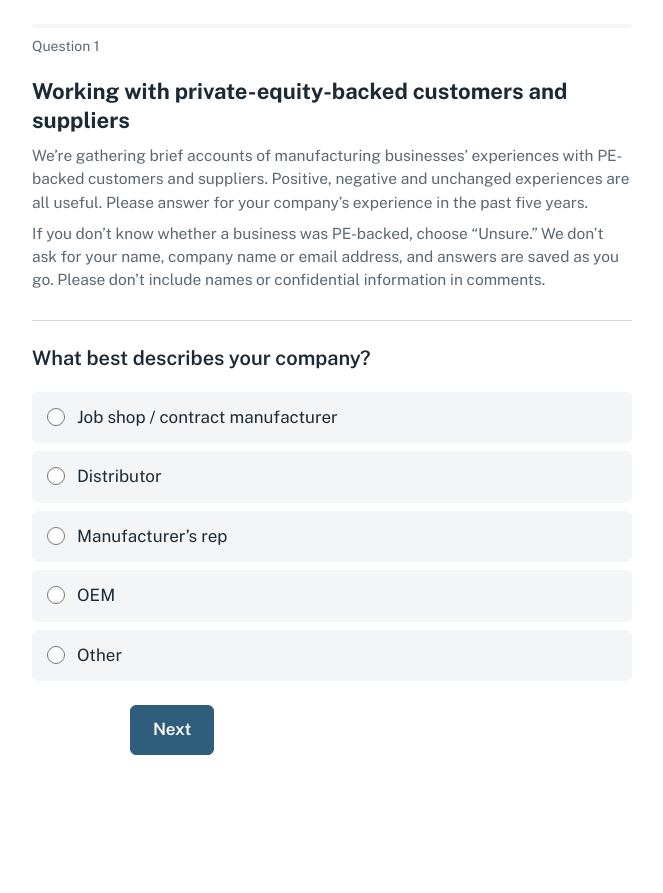
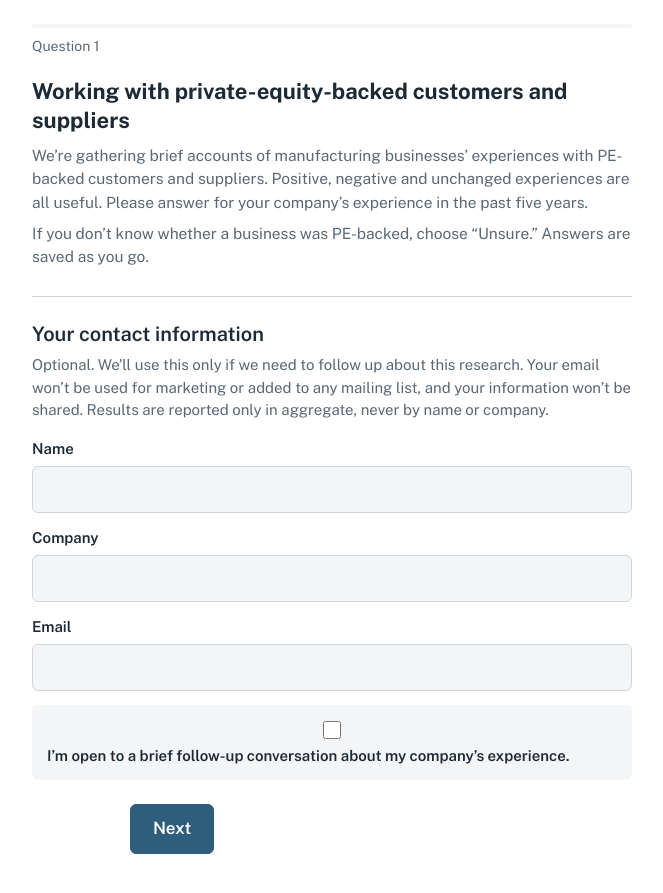
Before and after one commit to williamalverson/pe-manufacturing-survey, a plain HTML site: page index.html in a window 1280 px wide. Shown: the whole page, without its empty margins (308-971 px from the left). Before the commit the page ends 838 px from the top, so only its background shows below. Drawn offline with nearby package versions, Linux system fonts and the light colour scheme.

Commit message:
new index

```diff
--- a/index.html
+++ b/index.html
@@ -60,6 +60,13 @@
   .msg { margin-top: 14px; font-size: 15px; color: var(--error); min-height: 1.5em; }
   .done h2 { font-size: 22px; margin: 0 0 8px; }
   .done p { color: var(--muted); margin: 0; }
+  .contact { display: grid; gap: 14px; margin-top: 14px; }
+  .contact label { display: grid; gap: 6px; font-size: 15px; font-weight: 600; }
+  .contact input {
+    font: inherit; font-weight: 400; padding: 11px 14px; border: 1px solid var(--line);
+    border-radius: var(--radius); background: var(--field); color: var(--ink); width: 100%;
+  }
+  .contact input:focus-visible { outline: 3px solid var(--accent); outline-offset: 2px; }
   .hp { position: absolute; left: -9999px; width: 1px; height: 1px; overflow: hidden; }
   @media (prefers-reduced-motion: reduce) { .progress > span { transition: none; } }
 </style>
@@ -72,7 +79,7 @@
   <section class="intro" id="intro">
     <h1>Working with private-equity-backed customers and suppliers</h1>
     <p>We’re gathering brief accounts of manufacturing businesses’ experiences with PE-backed customers and suppliers. Positive, negative and unchanged experiences are all useful. Please answer for your company’s experience in the past five years.</p>
-    <p>If you don’t know whether a business was PE-backed, choose “Unsure.” We don’t ask for your name, company name or email address, and answers are saved as you go. Please don’t include names or confidential information in comments.</p>
+    <p>If you don’t know whether a business was PE-backed, choose “Unsure.” Answers are saved as you go.</p>
   </section>
 
   <form id="survey" novalidate>
@@ -96,11 +103,14 @@
 const CONFIG = {
   SHEET_ENDPOINT: "https://script.google.com/macros/s/AKfycbw3jruHc-KOp2BsiXgtBxu2WXeH07pfsf5Fb-oWNg4rSj18q5Z76Rv_To9wpkjsgP2s/exec",   // ends in /exec
   FORMSPREE_ENDPOINT: "",   // completed responses only; "" to disable
-  SURVEY_VERSION: "1.0"
+  SURVEY_VERSION: "1.1"
 };
 /* ============================================ */
 
 const QUESTIONS = {
+  q0: { type: "contact", text: "Your contact information",
+        hint: "Optional. We’ll use this only if we need to follow up about this research. Your email won’t be used for marketing or added to any mailing list, and your information won’t be shared. Results are reported only in aggregate, never by name or company.",
+        fields: [["contact_name","Name","text","name"],["contact_company","Company","text","organization"],["contact_email","Email","email","email"],["follow_up_opt_in"]] },
   q1: { field: "company_type", type: "radio", text: "What best describes your company?",
         options: [["job_shop","Job shop / contract manufacturer"],["distributor","Distributor"],["mfr_rep","Manufacturer’s rep"],["oem","OEM"],["other","Other"]] },
   q2: { field: "pe_exposure", type: "radio", required: true,
@@ -129,7 +139,7 @@ const QUESTIONS = {
 };
 
 function pathFor(exposure) {
-  const p = ["q1", "q2"];
+  const p = ["q0", "q1", "q2"];
   if (["customer","supplier","both"].includes(exposure)) p.push("q3");
   if (exposure === "customer" || exposure === "both") p.push("q4","q5");
   if (exposure === "supplier" || exposure === "both") p.push("q6","q7");
@@ -158,7 +168,24 @@ function render() {
   fs.appendChild(lg);
   if (q.hint) { const h = document.createElement("p"); h.className = "hint"; h.textContent = q.hint; fs.appendChild(h); }
 
-  if (q.type === "text") {
+  if (q.type === "contact") {
+    const box = document.createElement("div"); box.className = "contact";
+    q.fields.filter(f => f.length > 1).forEach(([field, label, type, ac]) => {
+      const lab = document.createElement("label");
+      const inp = document.createElement("input");
+      inp.type = type; inp.name = field; inp.autocomplete = ac; inp.maxLength = type === "email" ? 254 : 200;
+      inp.value = state.answers[field] || "";
+      inp.addEventListener("input", () => { setAnswer(field, inp.value.trim() ? inp.value.trim() : undefined); });
+      lab.append(document.createTextNode(label), inp); box.appendChild(lab);
+    });
+    const opt = document.createElement("label"); opt.className = "opt";
+    const cb = document.createElement("input"); cb.type = "checkbox"; cb.name = "follow_up_opt_in"; cb.value = "yes";
+    cb.checked = state.answers.follow_up_opt_in === "yes";
+    cb.addEventListener("change", () => setAnswer("follow_up_opt_in", cb.checked ? "yes" : undefined));
+    const sp = document.createElement("span"); sp.textContent = "I’m open to a brief follow-up conversation about my company’s experience.";
+    opt.append(cb, sp); box.appendChild(opt);
+    fs.appendChild(box);
+  } else if (q.type === "text") {
     const ta = document.createElement("textarea");
     ta.name = q.field; ta.maxLength = 5000; ta.setAttribute("aria-label", q.text);
     ta.value = state.answers[q.field] || "";
@@ -211,7 +238,11 @@ function onChoice(q, inp) {
 }
 
 function pruneHidden() {
-  const keep = new Set(pathFor(state.answers.pe_exposure).map(id => QUESTIONS[id].field));
+  const keep = new Set();
+  pathFor(state.answers.pe_exposure).forEach(id => {
+    const q = QUESTIONS[id];
+    (q.fields ? q.fields.map(f => f[0]) : [q.field]).forEach(f => keep.add(f));
+  });
   Object.keys(state.answers).forEach(f => { if (!keep.has(f)) delete state.answers[f]; });
   const keepIds = new Set(pathFor(state.answers.pe_exposure));
   state.seen = state.seen.filter(id => keepIds.has(id));
@@ -225,6 +256,15 @@ function setAnswer(field, value) {
 function go(dir) {
   const path = pathFor(state.answers.pe_exposure);
   const qid = path[state.idx];
+  const em = state.answers.contact_email;
+  if (dir > 0 && qid === "q0" && em && !/^[^\s@]+@[^\s@]+\.[^\s@]+$/.test(em)) {
+    $("msg").textContent = "Check the email address, or leave it blank.";
+    return;
+  }
+  if (dir > 0 && qid === "q0" && state.answers.follow_up_opt_in === "yes" && !em) {
+    $("msg").textContent = "Add an email so we can reach you, or uncheck the follow-up box.";
+    return;
+  }
   if (dir > 0 && QUESTIONS[qid].required && !state.answers[QUESTIONS[qid].field]) {
     $("msg").textContent = "Choose an answer to continue. “Unsure” is fine.";
     return;
@@ -245,11 +285,13 @@ function payload(status) {
     survey_version: CONFIG.SURVEY_VERSION,
     last_question: path[state.idx],
     questions_seen: state.seen.join(","),
-    questions_answered: Object.keys(state.answers).length
+    questions_answered: Object.values(QUESTIONS).filter(q => q.field && state.answers[q.field] !== undefined).length
   };
   Object.values(QUESTIONS).forEach(q => {
-    const v = state.answers[q.field];
-    out[q.field] = v === undefined ? "" : Array.isArray(v) ? v.join("; ") : v;
+    (q.fields ? q.fields.map(f => f[0]) : [q.field]).forEach(f => {
+      const v = state.answers[f];
+      out[f] = v === undefined ? "" : Array.isArray(v) ? v.join("; ") : v;
+    });
   });
   return out;
 }
```
